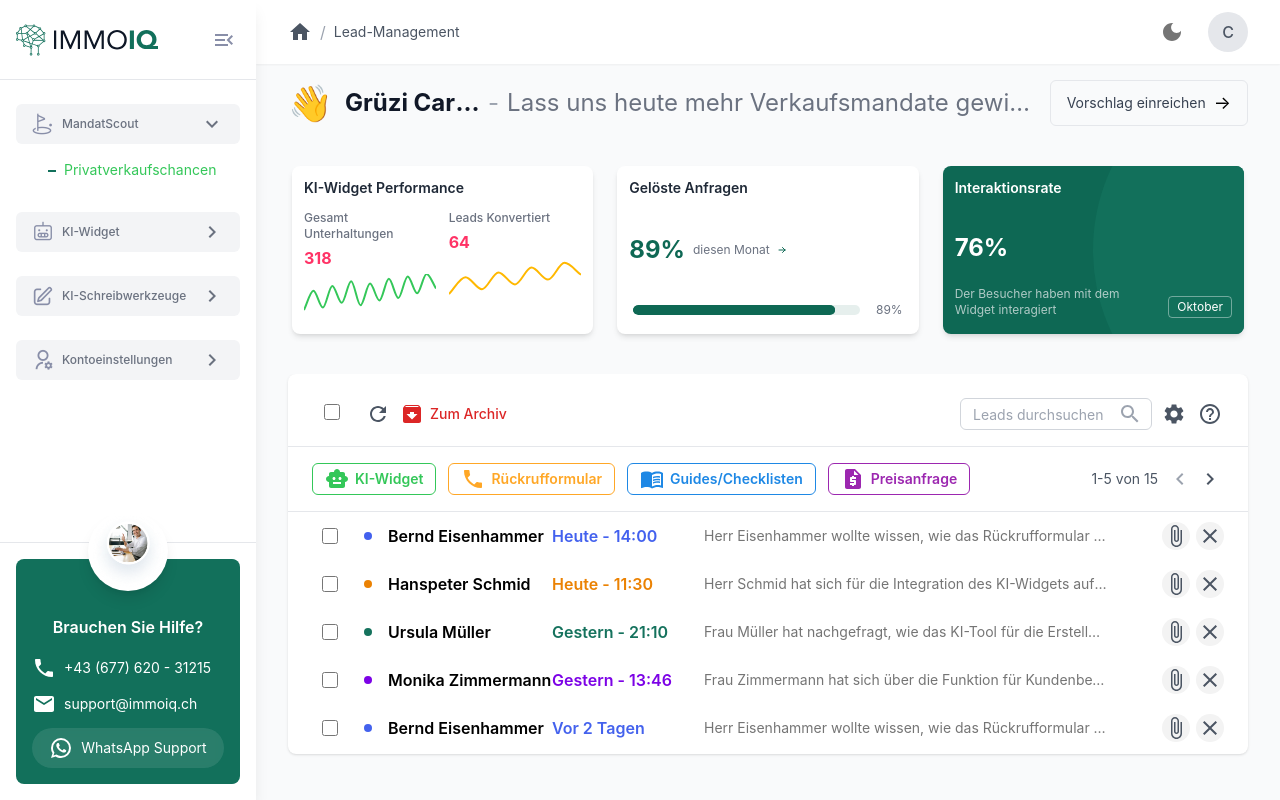
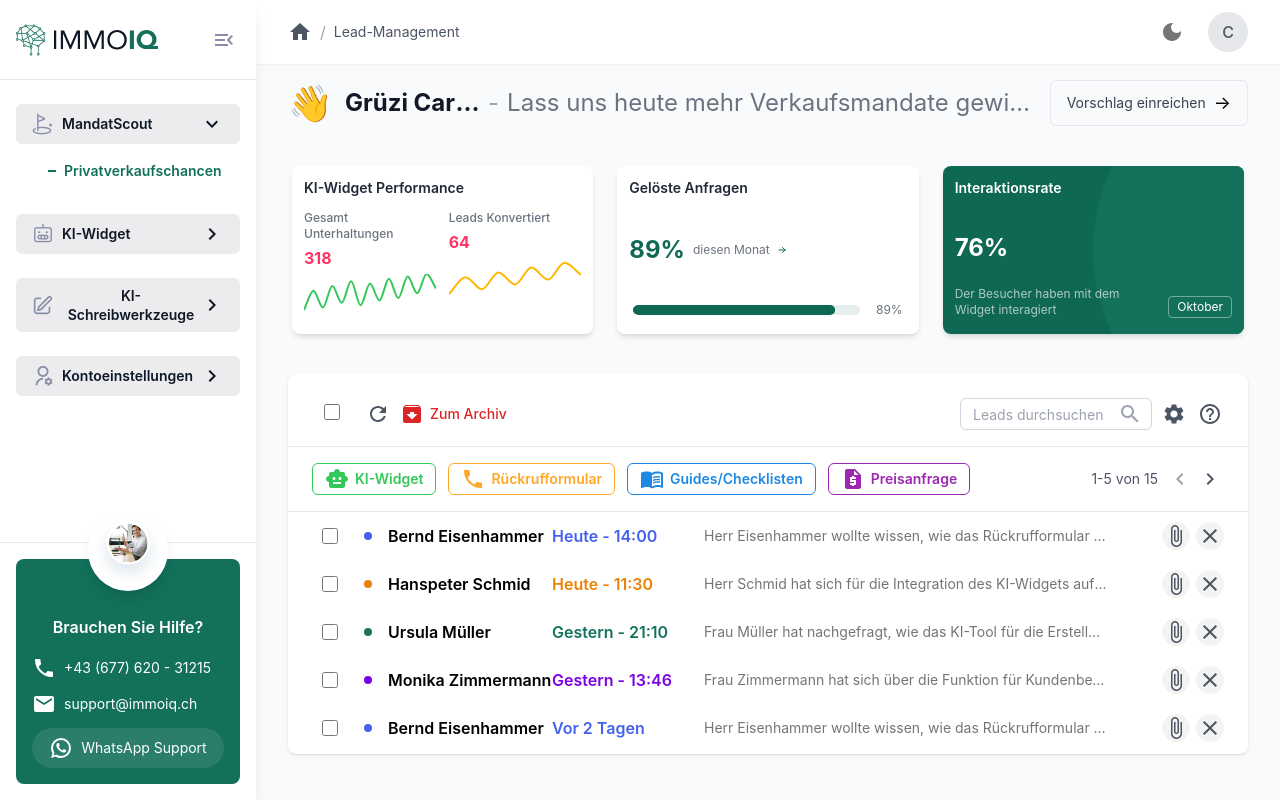
Before and after one commit to anonfaded/immoiq, a React (Vite) app: page /dashboard in a window 1280 px wide. Built offline with nearby package versions, Linux system fonts and the light colour scheme.

Commit message:
Refactor Dashboard component: Update button styles and link classes for improved visual consistency and readability. Adjust text sizes, colors, and hover effects to enhance user experience and align with design standards.

```diff
--- a/src/pages/Dashboard.jsx
+++ b/src/pages/Dashboard.jsx
@@ -487,7 +487,7 @@ export default function Dashboard() {
             <div key={section} className="mb-6 px-4">
               <button
                 onClick={() => toggleSection(section)}
-                className="w-full flex items-center justify-between px-4 py-2 text-xs font-medium text-gray-500 bg-gray-100 rounded-md hover:bg-gray-200 transition-colors mb-2"
+                className="w-full flex items-center justify-between px-4 py-2 text-[14px] font-semibold leading-[19.1px] text-[#0E1726] bg-[#ECECEE] rounded-md hover:bg-gray-200 transition-colors mb-2"
               >
                 <div className="flex items-center gap-2">
                   {menuIcons[section]}
@@ -512,17 +512,17 @@ export default function Dashboard() {
                     <Link
                       key={item.id}
                       to="#"
-                      className={`block py-2 pr-4 text-sm transition-colors ${
+                      className={`block py-2 pr-4 text-[14px] font-semibold transition-colors font-nunito ${
                         activeSection === item.id
-                          ? 'text-[#34c759]'
-                          : 'text-gray-600 hover:text-gray-900'
+                          ? 'text-[#12705B]'
+                          : 'text-[#0E1726] hover:text-[#12705B]'
                       }`}
                       onClick={() => setActiveSection(item.id)}
                     >
                       <img
                         src={activeSection === item.id ? "/rectangle-selected.png" : "/rectangle-unselected.png"}
                         alt="-"
-                        className="inline-block w-[8px] h-[2px] mr-2"
+                        className="inline-block w-[8px] h-[2px] mr-2 relative top-[-1px] align-middle"
                       />
                       <span>{item.label}</span>
                     </Link>
```
